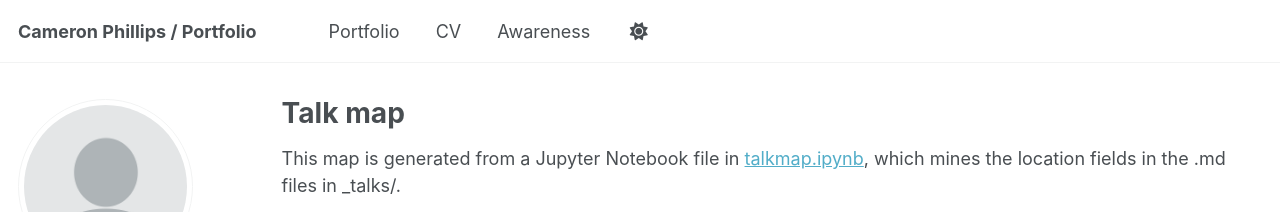
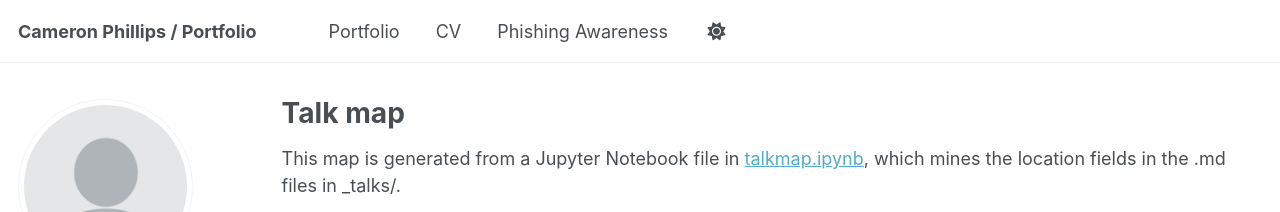
Before and after one commit to phillipsc2/portfolio-phillipsc2, a Jekyll site: the page built from _pages/talkmap.html, in a window 1280 px wide. Shown: the top 212 px of the page. Built offline with Jekyll 4.4.1, drawn with Linux system fonts in a browser that asks for light colours; nearby versions of some CDN libraries.

Commit message:
Update navigation.yml

```diff
--- a/_data/navigation.yml
+++ b/_data/navigation.yml
@@ -14,5 +14,5 @@ main:
   - title: "CV"
     url: /cv/
 
-  - title: "Awareness"
+  - title: "Phishing Awareness"
     url: /warning/
```
